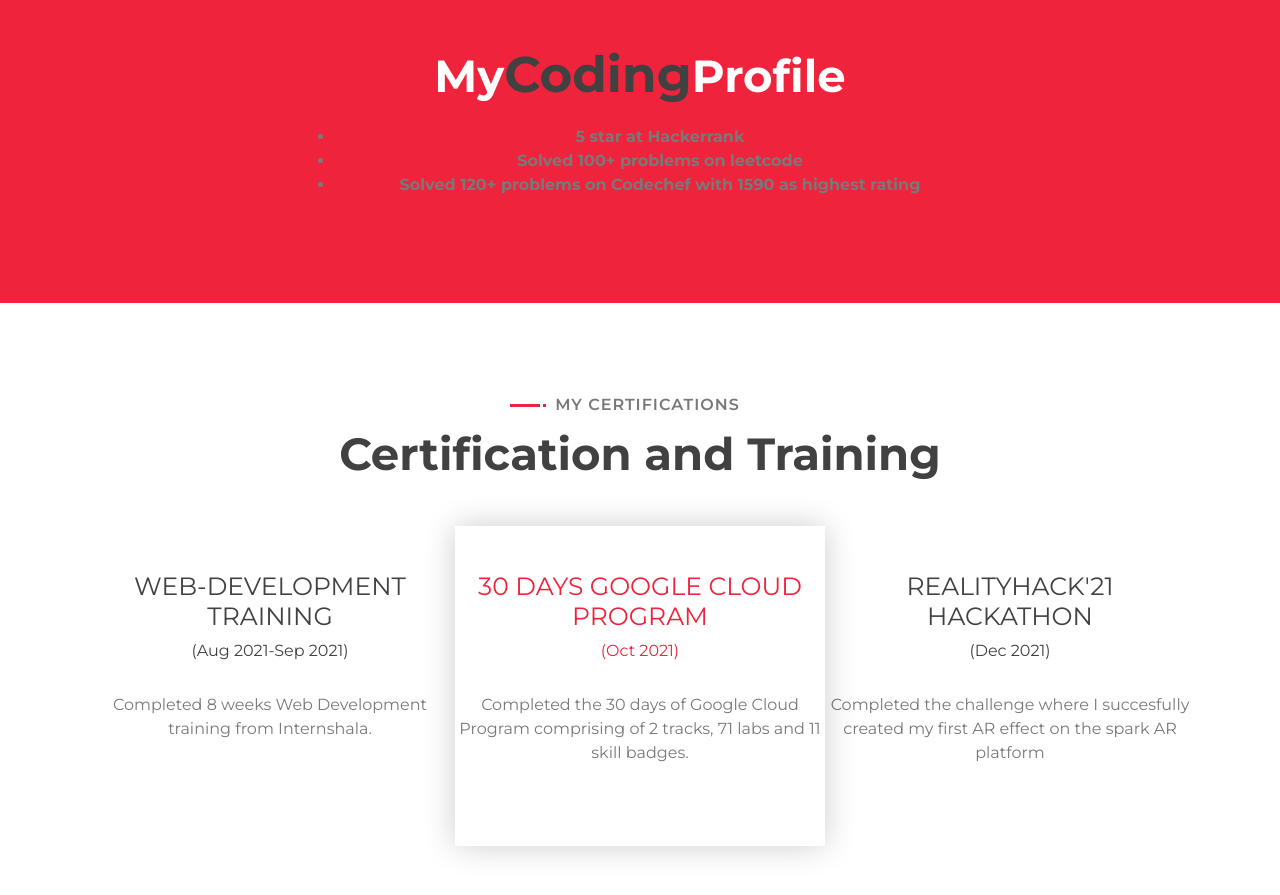
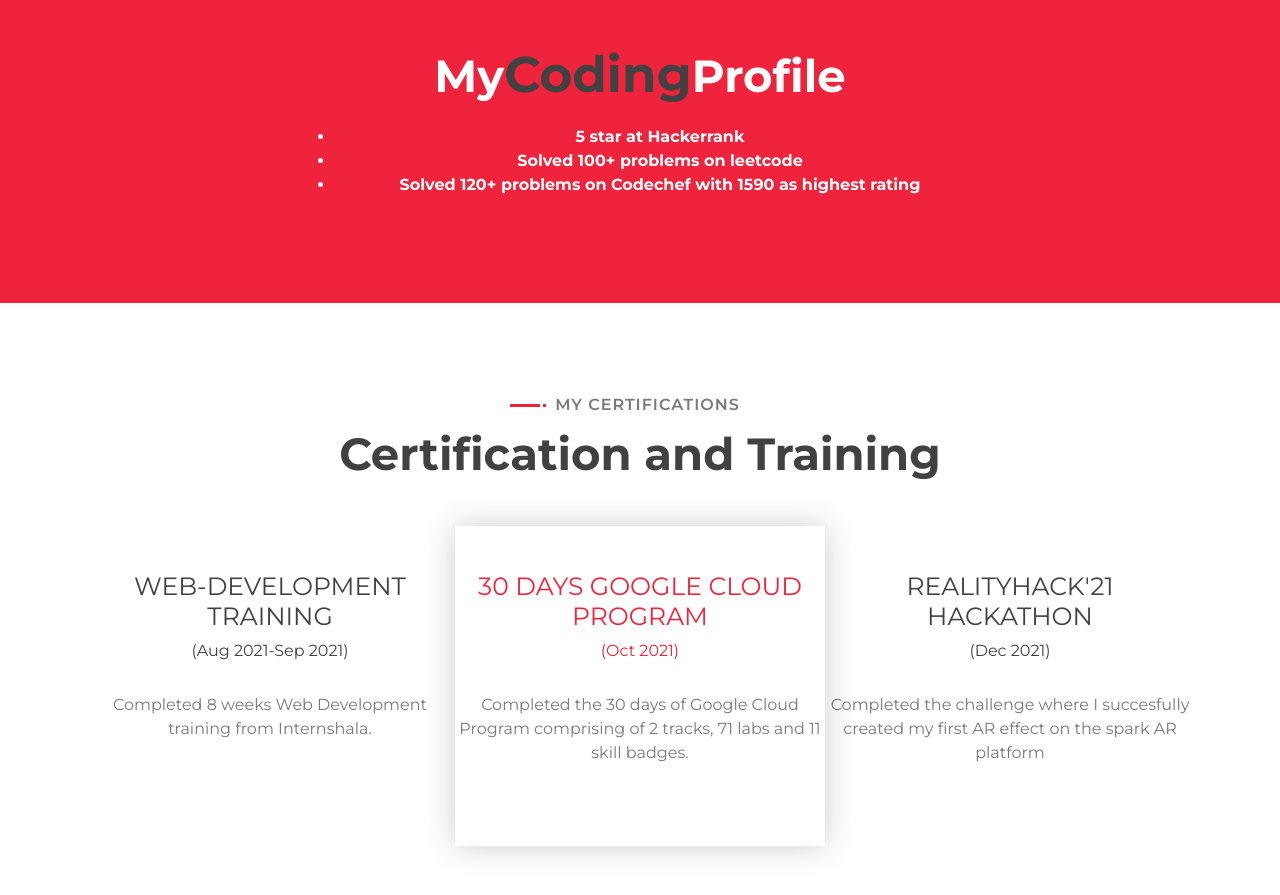
Before and after one commit to MaithiliSingh17/personal-portfolio-website, a plain HTML site: page index.html in a window 1280 px wide. Shown: the part 2820-3715 px from the top of the page. Drawn offline with nearby package versions, Linux system fonts and the light colour scheme.

Commit message:
changed colour of text to white

```diff
--- a/index.html
+++ b/index.html
@@ -240,9 +240,9 @@
                 <div class="container banner-text">
                     <p>
                         <ul>
-                            <b><li> 5 star at Hackerrank</li></b>
-                        <b><li>Solved 100+ problems on leetcode</li></b>
-                    <b><li> Solved 120+ problems on Codechef with 1590 as highest rating </li></b>
+                            <b><li style ="color: white;"> 5 star at Hackerrank</li></b>
+                        <b><li style ="color: white;">Solved 100+ problems on leetcode</li></b>
+                    <b><li style ="color: white;"> Solved 120+ problems on Codechef with 1590 as highest rating </li></b>
                           </ul>
 
 
```
